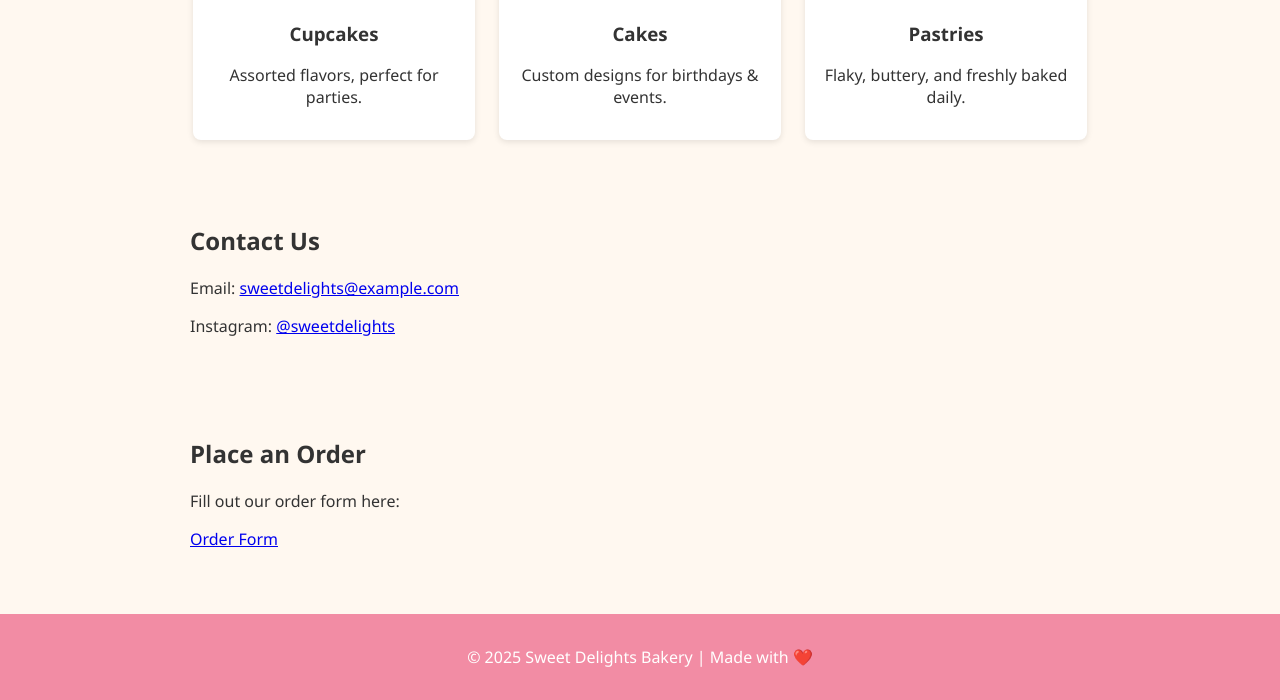
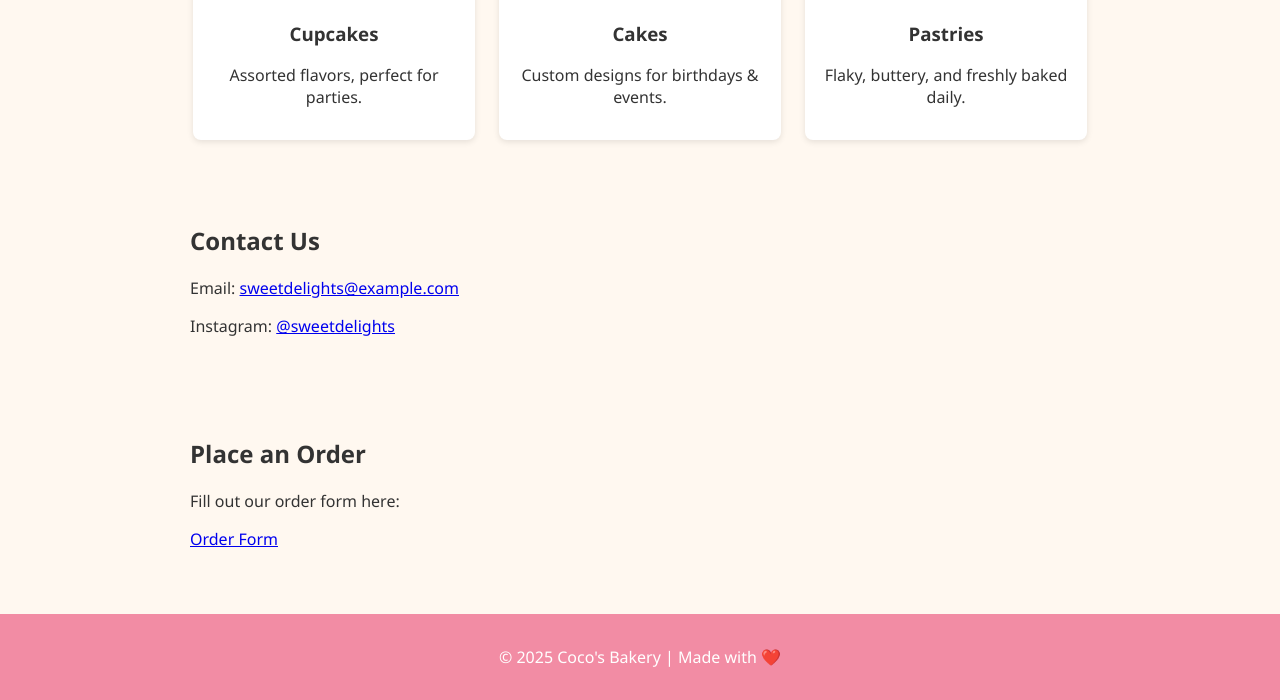
Before and after one commit to aylin-67/cocosbakery, a plain HTML site: page index.html in a window 1280 px wide. Shown: the part 933-1633 px from the top of the page. Drawn offline with Linux system fonts and the light colour scheme.

```diff
--- a/index.html
+++ b/index.html
@@ -126,7 +126,7 @@
     <a href="https://forms.gle/DvuntqMsmTHS3Wz58" target="_blank">Order Form</a>
   </section>
   <footer>
-    <p>&copy; 2025 Sweet Delights Bakery | Made with ❤️</p>
+    <p>&copy; 2025 Coco's Bakery | Made with ❤️</p>
   </footer>
 </body>
 
```
